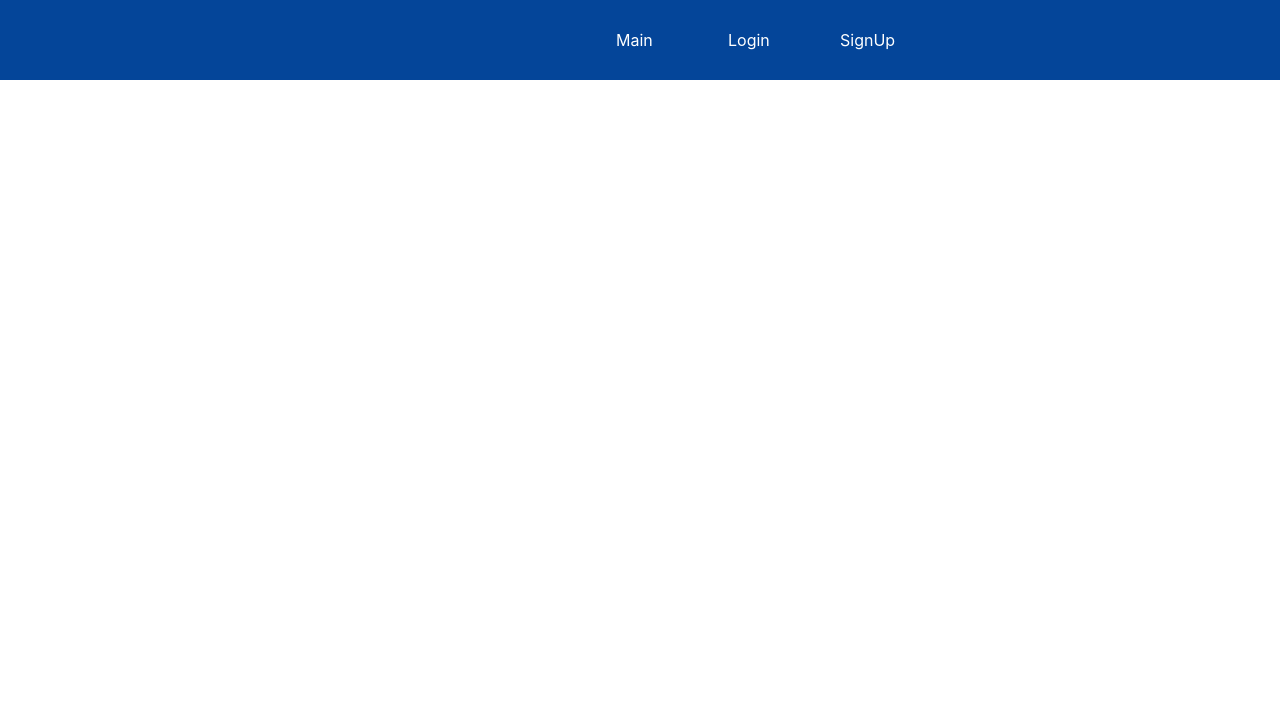
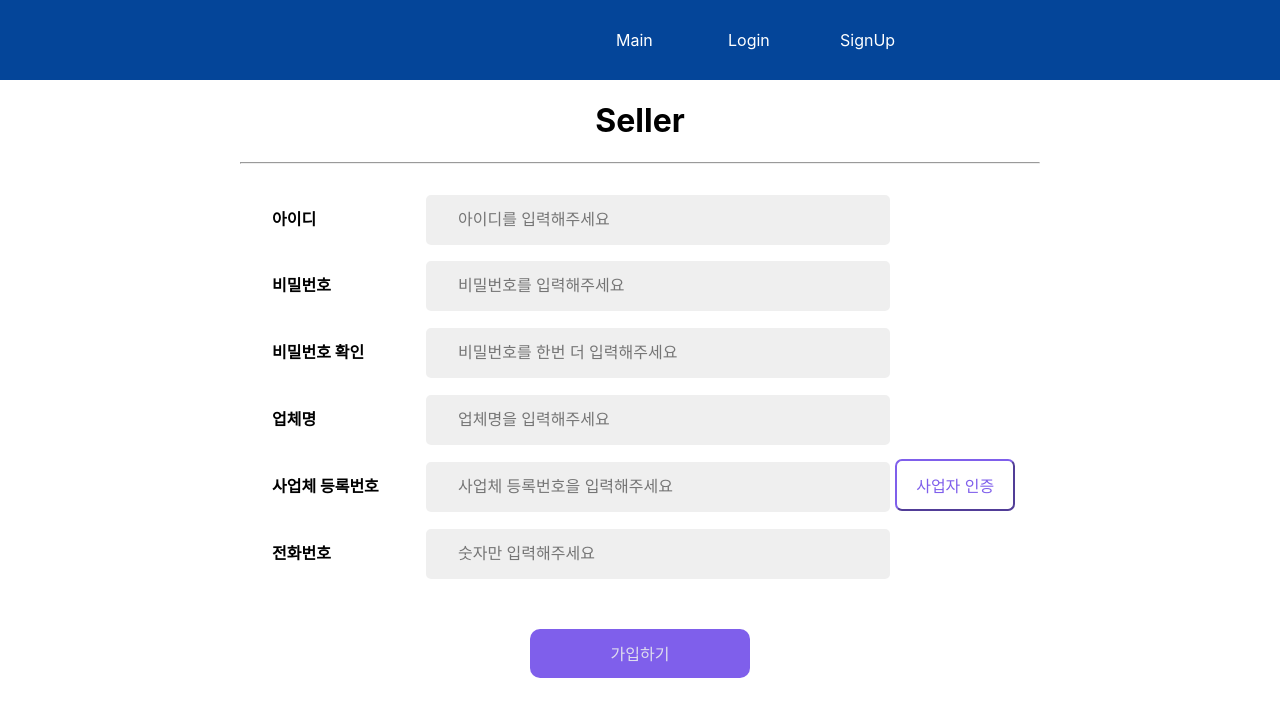
Before and after one commit to Chos1/ssafaricampus, a React (Create React App) app in the folder frontend/: page /signup/seller in a window 1280 px wide. Before the commit this address had no page. Shown: the top 716 px of the page. Built offline with nearby package versions, Linux system fonts and the light colour scheme.

Commit message:
[style]Front:customer&seller page

```diff
--- a/frontend/package.json
+++ b/frontend/package.json
@@ -36,5 +36,9 @@
       "last 1 firefox version",
       "last 1 safari version"
     ]
+  },
+  "devDependencies": {
+    "eslint": "^8.23.1",
+    "eslint-plugin-react": "^7.31.8"
   }
 }
--- a/frontend/src/App.js
+++ b/frontend/src/App.js
@@ -5,6 +5,9 @@ import Login from './pages/Login';
 import MainPage from './pages/MainPage';
 import ProductDetail from './pages/ProductDetail';
 import SignUpMain from './pages/SignUpMain';
+import SignUpSeller from './pages/SignUpSeller';
+import SignUpCustomer from './pages/SignUpCustomer';
+
 
 import MyPage from './pages/customer/MyPage';
 import PurchaseContract from './pages/customer/PurchaseContract';
@@ -28,6 +31,8 @@ function App() {
           <Route path='/login' element={<Login />} />
           <Route path='/products/:productId' element={<ProductDetail />} />
           <Route path='/signup' element={<SignUpMain />} />
+          <Route path='/signup/customer' element={<SignUpCustomer />} />
+          <Route path='/signup/seller' element={<SignUpSeller />} />
 
           <Route path='/mypage/:userId' element={<MyPage />} />
           <Route path='/products/:productId/contract' element={<PurchaseContract />} />
--- /dev/null
+++ b/frontend/src/pages/SignUp.css
@@ -0,0 +1,83 @@
+:root {
+    --primary-color: #7f5feb;
+    --white: #ffffff;
+    --gray: #efefef;
+
+
+}
+.container{
+    max-width: 50rem;
+  padding: 0 3.2rem;
+  margin: 0 auto;
+}
+.container h1{
+    display:flex;
+    justify-content: center;
+}
+.container .MPBtn{
+    border:0;
+    background: #7f5feb;
+    color: #dfdeee;
+    border-radius: 10px;
+    width:220px;
+    height: 49px;
+    font-size: 16px;
+
+    transition: 0.3s;
+    cursor: pointer;
+    margin:auto;
+    margin-top: 3rem;
+    display:block;
+
+  }
+
+  .container .MPBtn:hover {
+    background: #5d33e6;
+  }
+  .container .SWBtnPBrd {
+    background:  #ffffff;
+    color: #7f5feb;
+    border-radius: 7px;
+    border-color:#7f5feb ;
+    width:120px;
+    height: 52px;
+    font-size: 16px;
+
+    cursor: pointer;
+    margin:auto;
+  }
+  .container .SWBtnPBrd:hover{
+    background: #7f5feb;
+    color: #dfdeee;
+    border:none;
+  }
+  .inputgroup {
+    position: relative;
+    width: 100%;
+    margin: 1rem 2rem;
+
+}
+
+
+.inputgroup input {
+    width: 50%;
+    padding: 1rem 2rem;
+    font-size: 1rem;
+    background-color: var(--gray);
+    border-radius: 7px;
+    border: 0.125rem solid var(--white);
+    outline: none;
+    margin-top: 0.8rem;
+    margin-left: 2rem;
+    margin-right: 0.2rem;
+
+}
+.inputgroup label {
+    display:inline-block;
+
+	width:120px;
+	font-weight:bold;
+}
+.inputgroup input:focus {
+    border: 0.125rem solid var(--primary-color);
+}
--- a/frontend/src/pages/SignUpCustomer.js
+++ b/frontend/src/pages/SignUpCustomer.js
@@ -1,7 +1,33 @@
+import React from 'react';
+import './SignUp.css';
 const SignUpCustomer = () => {
   return (
-      <div>
-          <p>Sign Up Customer</p>
+      <div className="container">
+          <h1 >Customer</h1>
+          <hr/>
+          <div className="inputgroup">
+              <label for="">아이디</label>
+              <input placeholder="아이디를 입력해주세요"/>
+              <br/>
+              <label for="">비밀번호</label>
+              <input placeholder="비밀번호를 입력해주세요"/>
+              <br/>
+              <label for="">비밀번호 확인</label>
+              <input placeholder="비밀번호를 한번 더 입력해주세요"/>
+              <br/>
+              <label for="">이름</label>
+              <input placeholder="이름을 입력해주세요"/>
+              <br/>
+              <label for="">학교 이메일</label>
+              <input placeholder="학교 이메일을 입력해주세요"/>
+              <button className='SWBtnPBrd'>이메일 인증</button>
+              <br/>
+              <label for="">전화번호</label>
+              <input placeholder="숫자만 입력해주세요"/>
+              <br/>
+            </div>
+
+          <button type="submit" className='MPBtn'>가입하기</button>
       </div>
   );
 };
--- a/frontend/src/pages/SignUpMain.js
+++ b/frontend/src/pages/SignUpMain.js
@@ -1,8 +1,19 @@
-
+import { Link } from 'react-router-dom';
 const SignUpMain = () => {
     return (
         <div>
             <p>Sign Up Main</p>
+
+        <div>
+            <Link to='/signup/customer'>
+            구매자
+            </Link>
+            </div>
+        <div>
+        <Link to='/signup/seller'>
+            판매자
+            </Link>
+            </div>
         </div>
     );
 };
--- a/frontend/src/pages/SignUpSeller.js
+++ b/frontend/src/pages/SignUpSeller.js
@@ -1,7 +1,32 @@
+import './SignUp.css';
 const SignUpSeller = () => {
   return (
-      <div>
-          <p>SignUp Seller</p>
+    <div className="container">
+          <h1 >Seller</h1>
+          <hr/>
+          <div className="inputgroup">
+              <label for="">아이디</label>
+              <input placeholder="아이디를 입력해주세요"/>
+              <br/>
+              <label for="">비밀번호</label>
+              <input placeholder="비밀번호를 입력해주세요"/>
+              <br/>
+              <label for="">비밀번호 확인</label>
+              <input placeholder="비밀번호를 한번 더 입력해주세요"/>
+              <br/>
+              <label for="">업체명</label>
+              <input placeholder="업체명을 입력해주세요"/>
+              <br/>
+              <label for="">사업체 등록번호</label>
+              <input placeholder="사업체 등록번호을 입력해주세요"/>
+              <button className='SWBtnPBrd'>사업자 인증</button>
+              <br/>
+              <label for="">전화번호</label>
+              <input placeholder="숫자만 입력해주세요"/>
+              <br/>
+            </div>
+
+          <button type="submit" className='MPBtn'>가입하기</button>
       </div>
   );
 };
```
Also changed, not shown: 1 other file (tests, documents, lock files or other folders).
